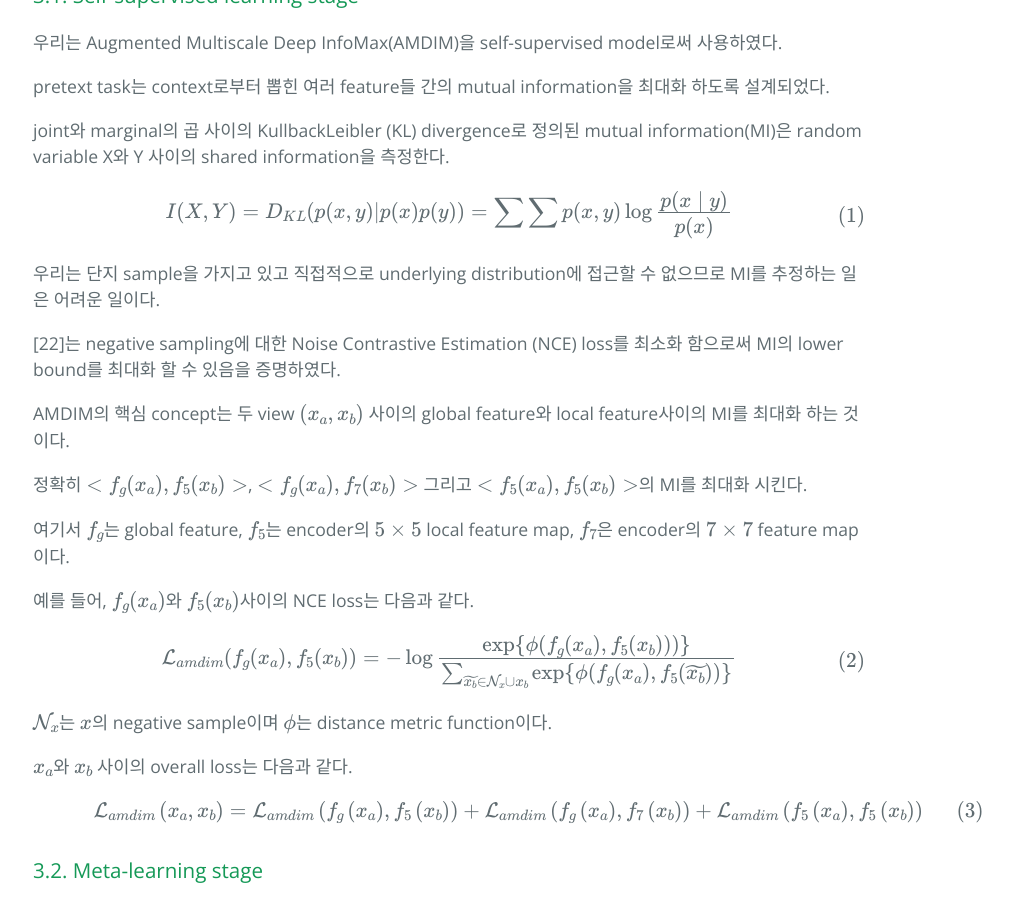
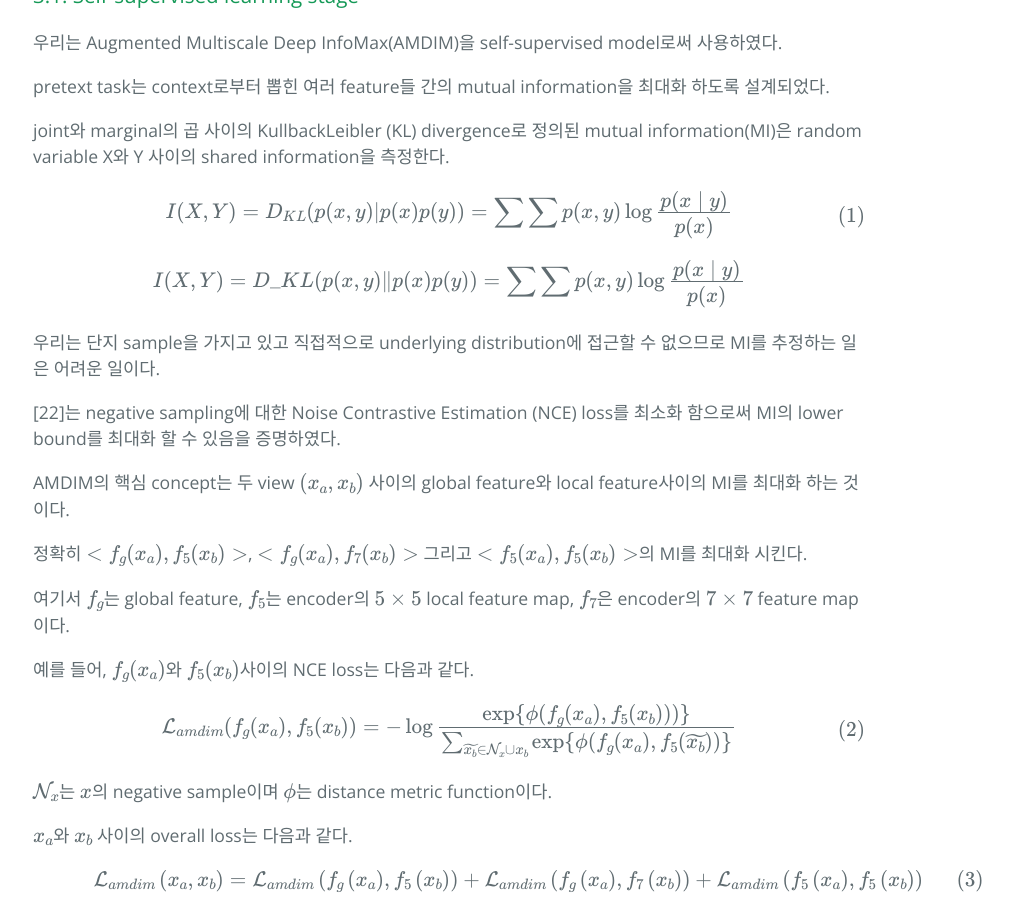
Before and after one commit to changwoo-00/changwoo-00.github.io, a Jekyll site: the page built from _posts/2021-02-07-SELF-SUPERVISED LEARNING FOR FEW-SHOT IMAGE CLASSIFICATION.md, in a window 1280 px wide and 900 px high, scrolled down 1244 px. Shown: the whole window, without its empty margins (191-1204 px from the left). Built offline with Jekyll 4.4.1, drawn with Linux system fonts in a browser that asks for light colours; formulas are drawn with MathJax 3.

Commit message:
add self supervised

```diff
--- a/_posts/2021-02-07-SELF-SUPERVISED LEARNING FOR FEW-SHOT IMAGE CLASSIFICATION.md
+++ b/_posts/2021-02-07-SELF-SUPERVISED LEARNING FOR FEW-SHOT IMAGE CLASSIFICATION.md
@@ -34,6 +34,10 @@
 \begin{equation}
 	I(X, Y) =D\_{K L}(p(x, y) \| p(x) p(y)) =\sum \sum p(x, y) \log \frac{p(x \mid y)}{p(x)}
 \end{equation}
+
+$$
+	I(X, Y) =D\_{K L}(p(x, y) \| p(x) p(y)) =\sum \sum p(x, y) \log \frac{p(x \mid y)}{p(x)}
+$$
 
 우리는 단지 sample을 가지고 있고 직접적으로 underlying distribution에 접근할 수 없으므로 MI를 추정하는 일은 어려운 일이다.
 
```
